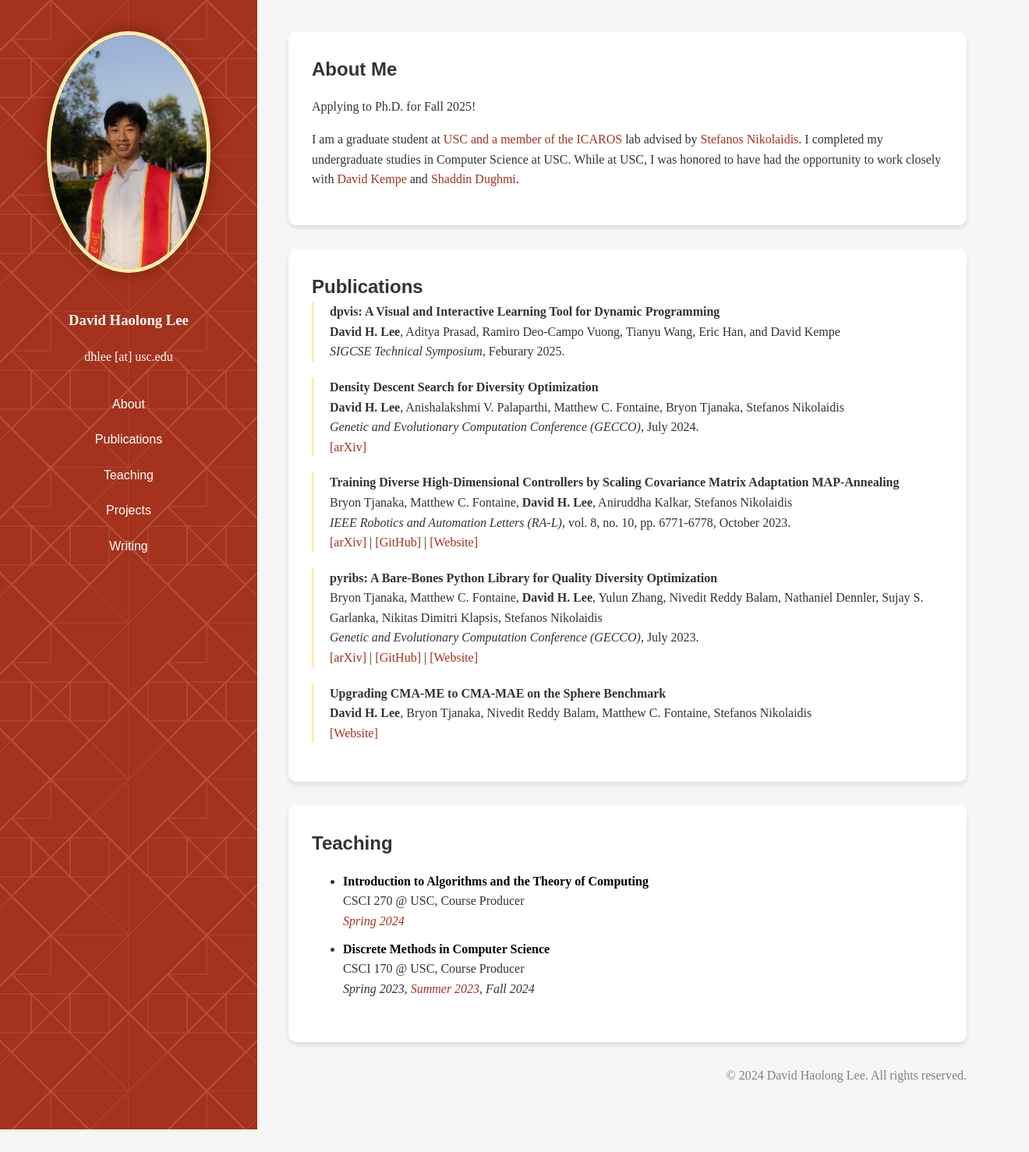
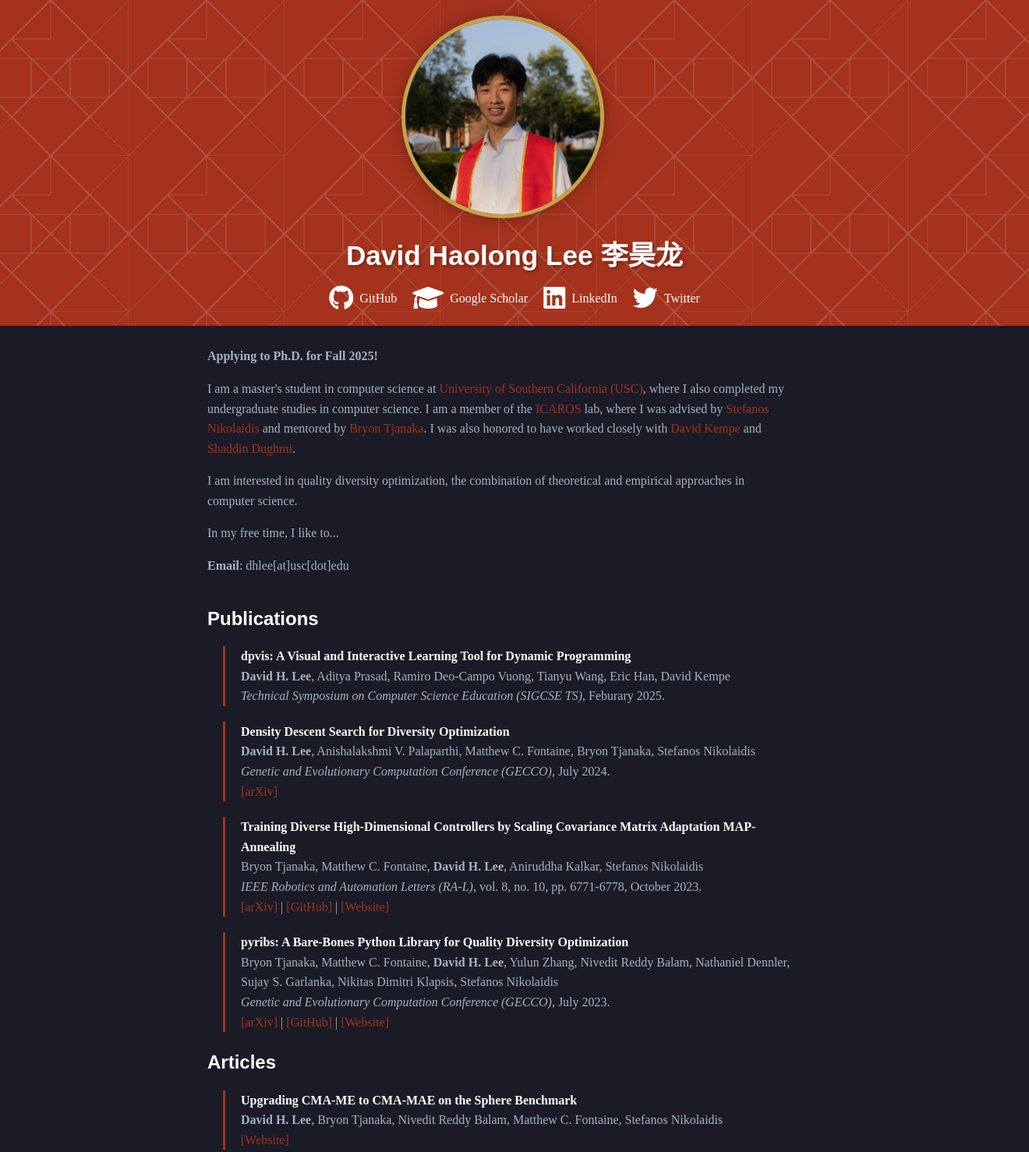
Before and after one commit to itsdawei/itsdawei.github.io, a plain HTML site: page index.html in a window 1280 px wide. Shown: the top 1478 px of the page at 78% size, 1320 px wide, since content can reach past the window. Before the commit the page ends 1449 px from the top, so only its background shows below. Drawn offline with Linux system fonts and the light colour scheme.

Commit message:
Major update

```diff
--- a/index.html
+++ b/index.html
@@ -7,29 +7,39 @@
     <link rel="stylesheet" href="stylesheet.css" />
     <link rel="icon" type="image/png" href="./images/favicon/mallard.png">
     <link rel="alternate icon" href="./images/favicon/mallard.ico">
+    <link rel="stylesheet" href="https://cdnjs.cloudflare.com/ajax/libs/font-awesome/6.0.0-beta3/css/all.min.css">
 </head>
-<body>
-    <div class="main-content">
-        <aside class="sidebar">
-            <svg class="header-pattern" xmlns="http://www.w3.org/2000/svg" width="100%" height="100%">
+<body class="content-area">
+            <!-- <div class="sidebar-content"> -->
+            <!--     <img src="./images/profile.jpg" alt="David Lee" class="profile-pic"> -->
+            <!--     <h3>David Haolong Lee</h3> -->
+            <!--     <li class="sidebar-item nav-hidden"><p>dhlee [at] usc.edu</p></li> -->
+            <!--     <nav> -->
+            <!--         <ul> -->
+            <!--             <li class="sidebar-item"><a href="#about">About</a></li> -->
+            <!--             <li class="sidebar-item"><a href="#publications">Publications</a></li> -->
+            <!--             <li class="sidebar-item nav-hidden"><a href="#teaching">Teaching</a></li> -->
+            <!--             <li class="sidebar-item nav-hidden"><a href="./projects.html">Projects</a></li> -->
+            <!--             <li class="sidebar-item"><a href="./writing.html">Writing</a></li> -->
+            <!--         </ul> -->
+            <!--     </nav> -->
+  <main>
+    <section id="profile">
+      <svg class="header-pattern" xmlns="http://www.w3.org/2000/svg">
         <defs>
           <pattern id="complex-tessellation" x="-35" y="0" width="200" height="200" patternUnits="userSpaceOnUse">
-                        <!-- x = -35 to center the pattern -->
             <!-- Large diamond -->
             <path d="M100,0 L200,100 L100,200 L0,100 Z" fill="none" stroke="#ffffff" stroke-width="2"/>
-
             <!-- Smaller diamonds -->
             <path d="M50,50 L100,0 L150,50 L100,100 Z" fill="none" stroke="#ffffff" stroke-width="1.5"/>
             <path d="M50,150 L100,100 L150,150 L100,200 Z" fill="none" stroke="#ffffff" stroke-width="1.5"/>
             <path d="M0,100 L50,50 L100,100 L50,150 Z" fill="none" stroke="#ffffff" stroke-width="1.5"/>
             <path d="M100,100 L150,50 L200,100 L150,150 Z" fill="none" stroke="#ffffff" stroke-width="1.5"/>
-
             <!-- Triangles -->
             <path d="M50,50 L100,0 L100,50 Z" fill="none" stroke="#ffffff" stroke-width="1"/>
             <path d="M150,50 L200,0 L200,100 Z" fill="none" stroke="#ffffff" stroke-width="1"/>
             <path d="M50,150 L0,200 L0,100 Z" fill="none" stroke="#ffffff" stroke-width="1"/>
             <path d="M150,150 L100,200 L200,200 Z" fill="none" stroke="#ffffff" stroke-width="1"/>
-
             <!-- Squares -->
             <rect x="75" y="75" width="50" height="50" fill="none" stroke="#ffffff" stroke-width="1"/>
             <rect x="25" y="75" width="50" height="50" fill="none" stroke="#ffffff" stroke-width="1"/>
@@ -38,117 +48,107 @@
         </defs>
         <rect width="100%" height="100%" fill="url(#complex-tessellation)"/>
       </svg>
-            <div class="sidebar-content">
-                <img src="./images/profile.jpg" alt="David Lee" class="profile-pic">
-                <h3>David Haolong Lee</h3>
-                <li class="sidebar-item nav-hidden"><p>dhlee [at] usc.edu</p></li>
-                <nav>
+      <img src="./images/profile.jpg" alt="Profile picture of David Haolong Lee" class="profile-pic">
+      <h1>David Haolong Lee     李昊龙</h1>
       <ul>
-                        <li class="sidebar-item"><a href="#about">About</a></li>
-                        <li class="sidebar-item"><a href="#publications">Publications</a></li>
-                        <li class="sidebar-item nav-hidden"><a href="#teaching">Teaching</a></li>
-                        <li class="sidebar-item nav-hidden"><a href="./projects.html">Projects</a></li>
-                        <li class="sidebar-item"><a href="./writing.html">Writing</a></li>
+        <li><i class="fab fa-github"></i><span>GitHub</span></li>
+        <!-- Google Scholar icon as graduation cap -->
+        <li><i class="fas fa-graduation-cap icon"></i><span>Google Scholar</span></li>
+        <li><i class="fab fa-linkedin icon"></i><span>LinkedIn</span></li>
+        <li><i class="fab fa-twitter icon"></i><span>Twitter</span></li>
+        <!-- <li>CV</li> -->
       </ul>
-                </nav>
+    </section>
+    <section id="about">
+      <div class="about-container">
+        <p><strong>Applying to Ph.D. for Fall 2025!</strong></p>
+        <p>
+          I am a master's student in computer science at
+          <a href=www.usc.edu>University of Southern California (USC)</a>,
+          where I also completed my undergraduate studies in computer science.
+          I am a member of the <a href="https://icaros.usc.edu/">ICAROS</a>
+          lab, where I was advised by <a href="https://stefanosnikolaidis.net/">Stefanos Nikolaidis</a>
+          and mentored by <a href="https://btjanaka.net/">Bryon Tjanaka</a>.
+          I was also honored to have worked closely with
+          <a href="https://www.david-kempe.com/">David Kempe</a> and
+          <a href="https://viterbi-web.usc.edu/~shaddin/">Shaddin Dughmi</a>.
+        </p>
+        <p>
+          I am interested in quality diversity optimization,
+          the combination of theoretical and
+          empirical approaches in computer science.
+        </p>
+        <p>
+          In my free time, I like to...
+        </p>
+        <p><strong>Email</strong>: dhlee[at]usc[dot]edu</p>
       </div>
-        </aside>
-
-        <main class="content-area">
-            <section id="about">
-                <h2>About Me</h2>
-                <p><span>Applying to Ph.D. for Fall 2025!</span></p>
-                <p>
-                  I am a graduate student at <a href=www.usc.edu>USC</href> and a member of the <a href="https://icaros.usc.edu/">ICAROS</a> lab advised by <a href="https://stefanosnikolaidis.net/">Stefanos Nikolaidis</a>.
-                  I completed my undergraduate studies in Computer Science at USC.
-                  While at USC, I was honored to have had the opportunity to work closely with <a href="https://www.david-kempe.com/">David Kempe</a> and <a href="https://viterbi-web.usc.edu/~shaddin/">Shaddin Dughmi</a>.
-                </p>
-                <!-- <p> -->
-                  <!-- My research interests lie in  -->
-                <!-- </p> -->
-                <!-- <p>I have also worked on projects in CS Education, where I designed a Python library that creates interactive visualizations of Dynamic Programs.</p> -->
     </section>
 
     <section id="publications">
       <h2>Publications</h2>
-                <!-- <h3>Journals</h3> -->
-                <!-- <h3>Conferences</h3> -->
-                <div class="publication">
-                    <strong>dpvis: A Visual and Interactive Learning Tool for Dynamic Programming</strong> <br>
-                    <strong>David H. Lee</strong>, Aditya Prasad, Ramiro Deo-Campo Vuong, Tianyu Wang, Eric Han, and David Kempe <br>
-                    <em>SIGCSE Technical Symposium</em>, Feburary 2025.
-                </div>
-                <div class="publication">
-                    <strong>Density Descent Search for Diversity Optimization</strong> <br>
+      <ul>
+        <li class="pub">
+          <span class="pub-title">dpvis: A Visual and Interactive Learning Tool for Dynamic Programming</span> <br>
+          <strong>David H. Lee</strong>, Aditya Prasad, Ramiro Deo-Campo Vuong, Tianyu Wang, Eric Han, David Kempe <br>
+          <em>Technical Symposium on Computer Science Education (SIGCSE TS)</em>, Feburary 2025.
+        </li>
+        <li class="pub">
+          <span class="pub-title">Density Descent Search for Diversity Optimization</span> <br>
           <strong>David H. Lee</strong>, Anishalakshmi V. Palaparthi, Matthew C. Fontaine, Bryon Tjanaka, Stefanos Nikolaidis <br>
           <em>Genetic and Evolutionary Computation Conference (GECCO)</em>, July 2024. <br>
-                    <a href="https://arxiv.org/abs/2312.11331" target="_blank" rel="noopener noreferrer">[arXiv]</a>
-                </div>
-                <div class="publication">
-                    <strong>Training Diverse High-Dimensional Controllers by Scaling Covariance Matrix Adaptation MAP-Annealing</strong> <br>
+          <a href="https://arxiv.org/abs/2312.11331" target="_blank" rel="noreferrer">[arXiv]</a>
+        </li>
+        <li class="pub">
+          <span class="pub-title">Training Diverse High-Dimensional Controllers by Scaling Covariance Matrix Adaptation MAP-Annealing</span> <br>
           Bryon Tjanaka, Matthew C. Fontaine, <strong>David H. Lee</strong>, Aniruddha Kalkar, Stefanos Nikolaidis <br>
           <em>IEEE Robotics and Automation Letters (RA-L)</em>, vol. 8, no. 10, pp. 6771-6778, October 2023. <br>
-                    <a href="https://arxiv.org/abs/2210.02622" target="_blank" rel="noopener noreferrer">[arXiv]</a> |
-                    <a href="https://github.com/icaros-usc/scaling-cma-mae" target="_blank" rel="noopener noreferrer">[GitHub]</a> |
-                    <a href="https://scalingcmamae.github.io/" target="_blank" rel="noopener noreferrer">[Website]</a>
-                </div>
-                <div class="publication">
-                    <strong>pyribs: A Bare-Bones Python Library for Quality Diversity Optimization</strong> <br>
+          <a href="https://arxiv.org/abs/2210.02622" target="_blank" rel="noreferrer">[arXiv]</a> |
+          <a href="https://github.com/icaros-usc/scaling-cma-mae" target="_blank" rel="noreferrer">[GitHub]</a> |
+          <a href="https://scalingcmamae.github.io/" target="_blank" rel="noreferrer">[Website]</a>
+        </li>
+        <li class="pub">
+          <span class="pub-title">pyribs: A Bare-Bones Python Library for Quality Diversity Optimization</span> <br>
           Bryon Tjanaka, Matthew C. Fontaine, <strong>David H. Lee</strong>, Yulun Zhang, Nivedit Reddy Balam, Nathaniel Dennler, Sujay S. Garlanka, Nikitas Dimitri Klapsis, Stefanos Nikolaidis <br>
           <em>Genetic and Evolutionary Computation Conference (GECCO)</em>, July 2023. <br>
-                    <a href="https://arxiv.org/abs/2303.00191" target="_blank" rel="noopener noreferrer">[arXiv]</a> |
-                    <a href="https://github.com/icaros-usc/pyribs" target="_blank" rel="noopener noreferrer">[GitHub]</a> |
-                    <a href="https://pyribs.org" target="_blank" rel="noopener noreferrer">[Website]</a>
-                </div>
-                <div class="publication">
-                    <strong>Upgrading CMA-ME to CMA-MAE on the Sphere Benchmark</strong> <br>
+          <a href="https://arxiv.org/abs/2303.00191" target="_blank" rel="noreferrer">[arXiv]</a> |
+          <a href="https://github.com/icaros-usc/pyribs" target="_blank" rel="noreferrer">[GitHub]</a> |
+          <a href="https://pyribs.org" target="_blank" rel="noreferrer">[Website]</a>
+        </li>
+        <!-- <li class="pub"> -->
+        <!--   <span class="pub-title">A Uniform Parcel Delivery System Based on IoT</span> <br> -->
+        <!--   Yuhui Wang, Hongbo Zhu, Zechun Wang, <span>David H. Lee</span>, Guangyao Li <br> -->
+        <!--   <em>Advances in Internet of Things</em>, vol. 8, pp. 39-63, January 2018. <br> -->
+        <!--   <a href="https://doi.org/10.4236/ait.2018.84004" target="_blank" rel="noreferrer">[doi]</a> -->
+        <!-- </li> -->
+      </ul>
+      <h2>Articles</h2>
+      <ul>
+        <li class="pub">
+          <span class="pub-title">Upgrading CMA-ME to CMA-MAE on the Sphere Benchmark</span> <br>
           <strong>David H. Lee</strong>, Bryon Tjanaka, Nivedit Reddy Balam, Matthew C. Fontaine, Stefanos Nikolaidis <br>
           <!-- 2023. <br> -->
-                    <a href="https://docs.pyribs.org/en/stable/tutorials/cma mae.html" target="_blank" rel="noopener noreferrer">[Website]</a>
-                </div>
-                <!-- <div class="publication"> -->
-                <!--     <strong>A Uniform Parcel Delivery System Based on IoT</strong> <br> -->
-                <!--     Y. Wang, H. Zhu, Z. Wang, <span>David H. Lee</span>, G. Li -->
-                <!--     <em>Advances in Internet of Things</em>, vol. 8, pp. 39-63, January 2018. -->
-                <!--     <a href="https://doi.org/10.4236/ait.2018.84004" target="_blank" rel="noopener noreferrer">[doi]</a> | -->
-                <!-- </div> -->
-
+          <a href="https://docs.pyribs.org/en/stable/tutorials/cma mae.html" target="_blank" rel="noreferrer">[Website]</a>
+        </li>
+      </ul>
     </section>
 
     <section id="teaching">
       <h2>Teaching</h2>
       <ul>
-                    <li>
-                        <div class="course">
-                            <span class="course-title">Introduction to Algorithms and the Theory of Computing</span><br>
-                            CSCI 270 @ USC, Course Producer <br>
-                            <em><a href="https://bytes.usc.edu/cs270/" target="_blank" rel="noopener noreferrer">Spring 2024</a></em>
-                        </div>
+        <li class="course">
+          <span class="course-title">Introduction to Algorithms and the Theory of Computing</span> <br>
+          CSCI 270 @ USC, Teaching Assistant <br>
+          <em><a href="https://bytes.usc.edu/cs270/" target="_blank" rel="noreferrer">Spring 2024</a></em>
         </li>
-                    <li>
-                        <div class="course">
+        <li class="course">
           <span class="course-title">Discrete Methods in Computer Science</span><br>
-                            CSCI 170 @ USC, Course Producer <br>
-                            <em>Spring 2023, <a href="https://viterbi-web.usc.edu/~shaddin/teaching/cs170su24/index.html" target="_blank" rel="noopener noreferrer">Summer 2023</a>, Fall 2024</em>
-                        </div>
+          CSCI 170 @ USC, Teaching Assistant <br>
+          <em>Spring 2023, <a href="https://viterbi-web.usc.edu/~shaddin/teaching/cs170su24/index.html" target="_blank" rel="noreferrer">Summer 2023</a>, Fall 2024</em>
         </li>
       </ul>
     </section>
-
-            <!-- <> -->
-            <!--     <h2>Contact</h2> -->
-            <!--     <ul> -->
-            <!--         <li> -->
-            <!--             Email: adityaprasad [at] uchicago.edu -->
-            <!--         </li> -->
-            <!--     </ul> -->
-            <!-- </section> -->
-
-            <footer>
-                <p>&copy; 2024 David Haolong Lee. All rights reserved.</p>
-            </footer>
-
   </main>
-    </div>
+  <footer><p>&copy; 2024 David Haolong Lee. All rights reserved.</p></footer>
 </body>
 </html>
--- a/stylesheet.css
+++ b/stylesheet.css
@@ -1,53 +1,60 @@
 :root {
-    --primary-color: #a4321c;
-    --secondary-color: #44DB76;
-    --accent-color: #FFEEAD;
-    --text-color: #333;
-    --background-color: #F6F6F6;
-    --card-color: #ffffff;
+    --bg-color: #1A1B26;             /* Background */
+    --surface-color: #2A2C3C;        /* Surface */
+    --text-primary: #FFFFFF;         /* Primary Text */
+    --text-secondary: #A5B2C1;       /* Secondary Text */
+    --accent-color: #a4321c;         /* USC Cardinal */
+    --highlight-color: #c2a34a;      /* USC Gold */
+    --blue-color: #7AA2F7;           /* Blue */
+    --purple-color: #BB9AF7;         /* Purple */
+    --yellow-color: #E0AF68;         /* Yellow */
+    --red-color: #FF5C7C;            /* Red */
+    --green-color: #A3BE8C;          /* Green */
+    --orange-color: #D19A6A;         /* Orange */
 }
-body {
-    font-family: 'Playfair Display', serif;
+
+html, body {
+  font-family: "Playfair Display", serif;
   line-height: 1.6;
-    color: var(--text-color);
-    background-color: var(--background-color);
+  color: var(--text-secondary);
+  background-color: var(--bg--color);
+  height: 100%;
   margin: 0;
   padding: 0;
+  display: flex;
+  justify-content: center;
+  align-items: center;
+  min-height: 100vh; /* Ensure the content fills the screen height */
 }
-.main-content {
-    display: flex;
-    min-height: 100vh;
-}
-.sidebar {
-    width: 20%;
-    max-width: 250px;
-    min-width: 150px;
-    background-color: var(--primary-color);
-    padding: 40px;
+
+.content-area {
   display: flex;
   flex-direction: column;
+  justify-content: flex-start;
   align-items: center;
-    justify-content: flex-start;
-    position: relative;
-    overflow: hidden;
-}
-.content-area {
-    flex: 1;
-    padding: 40px;
+  width: 60%; /* Adjust this percentage to control the width */
+  max-width: 800px; /* Limits the maximum width */
+  height: 100%; /* Occupy only 80% of the vertical screen space */
+  max-height: 100vh; /* Limit the height to the full viewport */
+  background-color: var(--bg-color);
+  padding: 20px;
   overflow-y: auto;
 }
+
 .profile-pic {
   width: 100%;
-    max-width: 200px;
-    height: auto;
+  max-width: 250px;
+  height: 250px;
   border-radius: 50%;
   object-fit: cover;
-    border: 5px solid var(--accent-color);
+  border: 5px solid var(--highlight-color);
   margin-bottom: 20px;
-    box-shadow: 0 0 20px rgba(0,0,0,0.3);
+  margin-right: 30px;
+  box-shadow: 0 0 20px rgba(0, 0, 0, 0.3);
   z-index: 2;
   position: relative;
 }
+
 .header-pattern {
     position: absolute;
     top: 0;
@@ -55,28 +62,19 @@ body {
     width: 100%;
     height: 100%;
     opacity: 0.15;
-    z-index: 1;
+    z-index: -1;
 }
-.sidebar-content {
-    position: relative;
-    z-index: 2;
-    text-align: center;
-    color: white;
-}
-.sidebar-item {
-    display: block;
-}
-.sidebar-item.nav-hidden {
-    display: block;
-}
-h1, h2 {
+
+h1,
+h2 {
+  color: var(--text-primary);
   margin: 0;
-    font-family: 'Montserrat', sans-serif;
+  font-family: "Montserrat", sans-serif;
 }
 h1 {
   font-size: 2.2em;
   margin-bottom: 10px;
-    text-shadow: 2px 2px 4px rgba(0,0,0,0.3);
+  text-shadow: 2px 2px 4px rgba(0, 0, 0, 0.3);
 }
 nav {
   margin-top: 30px;
@@ -95,7 +93,7 @@ nav a {
   padding: 5px 10px;
   border-radius: 3px;
   transition: all 0.3s ease;
-    font-family: 'Montserrat', sans-serif;
+  font-family: "Montserrat", sans-serif;
   display: block;
 }
 nav a:hover {
@@ -103,75 +101,93 @@ nav a:hover {
   transform: translateX(5px);
 }
 section {
-    background-color: var(--card-color);
-    margin-bottom: 30px;
-    padding: 30px;
-    border-radius: 10px;
-    box-shadow: 0 4px 6px rgba(0, 0, 0, 0.1);
-    transition: transform 0.3s ease;
+  /* margin-bottom: 30px; */
+  padding: 10px;
 }
-section:hover {
-    transform: translateY(-5px);
+
+#profile {
+  display: flex;
+  flex-direction: column;
+  align-items: center;
+  width: 100vw;             /* Full viewport width */
+  background-color: var(--accent-color);   /* Gray background for the profile section */
+  padding: 20px;            /* Padding inside the section */
+  margin-left: calc(-50vw + 50%);
+  position: relative;
+  z-index: 2;
+  text-align: center;
+  color: var(--text-primary);
+
+  ul {
+    display: flex;
+    list-style-type: none;
+    padding: 0;
+    margin: 0;
   }
-.publication {
+  li {
+    margin-right: 20px;
+    display: flex;
+    align-items: center;
+  }
+
+  i {
+    margin-right: 8px;
+    font-size: 32px;
+  }
+  /* Remove the margin from the last item */
+  li:last-child {
+    margin-right: 0;
+  }
+}
+
+a {
+  color: var(--accent-color);
+  text-decoration: none;
+  transition: color 0.3s ease;
+}
+
+a:hover {
+  color: var(--text-primary);
+}
+
+.pub {
+  list-style-type: none;
+  margin-left: -20px;
   margin-bottom: 20px;
   padding-left: 20px;
   border-left: 3px solid var(--accent-color);
 }
-a {
-    color: var(--primary-color);
-    text-decoration: none;
-    transition: color 0.3s ease;
-}
-a:hover {
-    color: var(--primary-color);
+
+.pub-title {
+  color: var(--text-primary);
+  font-weight: bold;
 }
 
 .course {
-    padding-bottom: 10px;
+  list-style-type: none;
+  margin-left: -20px;
+  margin-bottom: 20px;
+  padding-left: 20px;
+  border-left: 3px solid var(--accent-color);
 }
 
 .course-title {
-    font-weight: 700;
-    color:black;
+  color: var(--text-primary);
+  font-weight: bold;
 }
 
 footer {
   text-align: right;
-    color:gray;
+  color: gray;
 }
 
 @media (max-width: 800px) {
-    .sidebar {
-        width: 100%;
-        max-width: none;
-        min-height: auto;
-        flex-direction: row;
-        justify-content: space-between;
-        align-items: center;
-        padding: 10px 20px;
-        box-sizing: border-box;
-    }
-
   .main-content {
     flex-direction: column;
   }
 
   .profile-pic {
     display: none;
-    }
-
-    .sidebar-content {
-        width: 100%;
-        display: flex;
-        justify-content: space-between;
-        align-items: center;
-        flex-wrap: wrap;
-    }
-
-    .sidebar-content h1 {
-        margin: 0;
-        font-size: 1.5em;
   }
 
   nav {
@@ -197,8 +213,4 @@ footer {
     font-size: 0.9em;
     white-space: nowrap;
   }
-
-    .sidebar-item.nav-hidden {
-        display: none;
 }
-}
```
Lines whose indentation alone changed are shown as unchanged.
